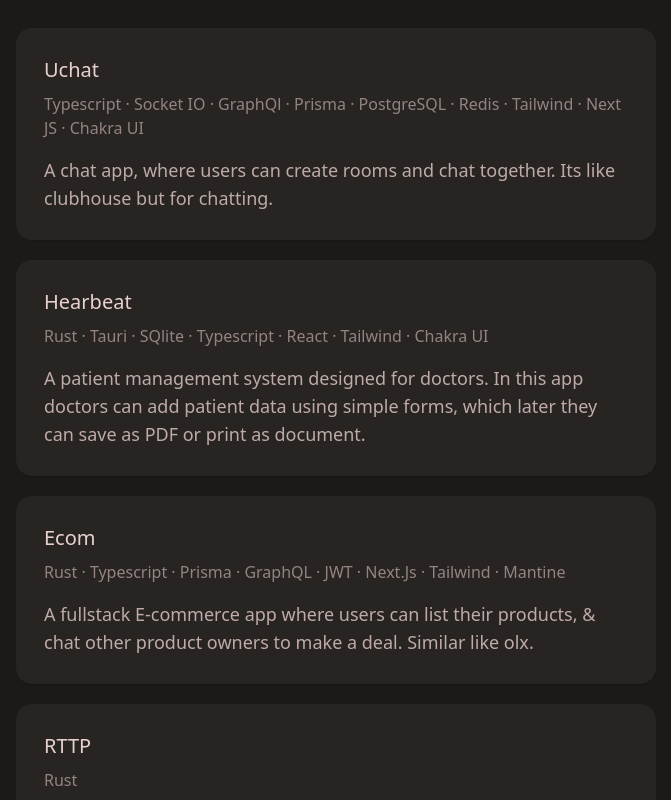
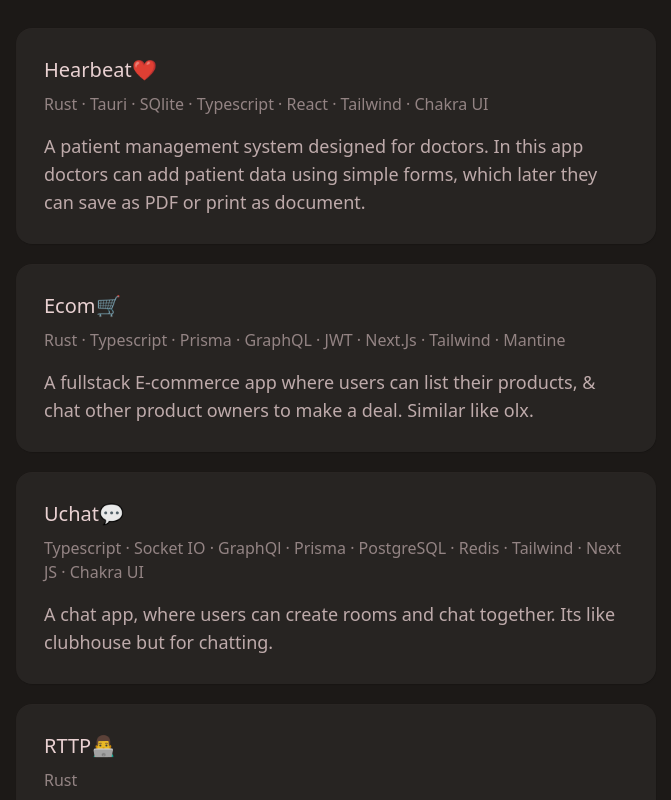
Before and after one commit to fadhilsaheer/fadhilsaheer.github.io, a React (Vite) app: page / in a window 1280 px wide. Shown: the part 1180-1980 px from the top of the page, without its empty margins (304-975 px from the left). Built offline with nearby package versions, Linux system fonts and the light colour scheme.

Commit message:
added unicode emojis

```diff
--- a/src/data/projects.ts
+++ b/src/data/projects.ts
@@ -7,7 +7,21 @@
 
 export const projects: Project[] = [
   {
-    title: 'Uchat',
+    title: 'Hearbeat\u2764',
+    description:
+      'A patient management system designed for doctors. In this app doctors can add patient data using simple forms, which later they can save as PDF or print as document.',
+    link: 'https://octoi.github.io/heartbeat/',
+    stack: 'Rust, Tauri, SQlite, Typescript, React, Tailwind, Chakra UI',
+  },
+  {
+    title: 'Ecom\u{1F6D2}',
+    description:
+      'A fullstack E-commerce app where users can list their products, & chat other product owners to make a deal. Similar like olx.',
+    link: 'https://github.com/octoi/ecom',
+    stack: 'Rust, Typescript, Prisma, GraphQL, JWT, Next.Js, Tailwind, Mantine',
+  },
+  {
+    title: 'Uchat\u{1F4AC}',
     description:
       'A chat app, where users can create rooms and chat together. Its like clubhouse but for chatting.',
     link: 'https://github.com/octoi/uchat',
@@ -15,28 +29,14 @@
       'Typescript, Socket IO, GraphQl, Prisma, PostgreSQL, Redis, Tailwind, Next JS, Chakra UI',
   },
   {
-    title: 'Hearbeat',
-    description:
-      'A patient management system designed for doctors. In this app doctors can add patient data using simple forms, which later they can save as PDF or print as document.',
-    link: 'https://octoi.github.io/heartbeat/',
-    stack: 'Rust, Tauri, SQlite, Typescript, React, Tailwind, Chakra UI',
-  },
-  {
-    title: 'Ecom',
-    description:
-      'A fullstack E-commerce app where users can list their products, & chat other product owners to make a deal. Similar like olx.',
-    link: 'https://github.com/octoi/ecom',
-    stack: 'Rust, Typescript, Prisma, GraphQL, JWT, Next.Js, Tailwind, Mantine',
-  },
-  {
-    title: 'RTTP',
+    title: 'RTTP\u{1F468}\u{200D}\u{1F4BB}',
     description:
       'A CLI application which parse json files to send customized API requests blazingly fast.',
     link: 'https://github.com/octoi/rttp',
     stack: 'Rust',
   },
   {
-    title: 'Proshop',
+    title: 'Proshop\u{1F4B8}',
     description:
       'An E-commerce app where admins can upload products & users can buy it using paypal.',
     link: 'https://github.com/octoi/uchat',
```
